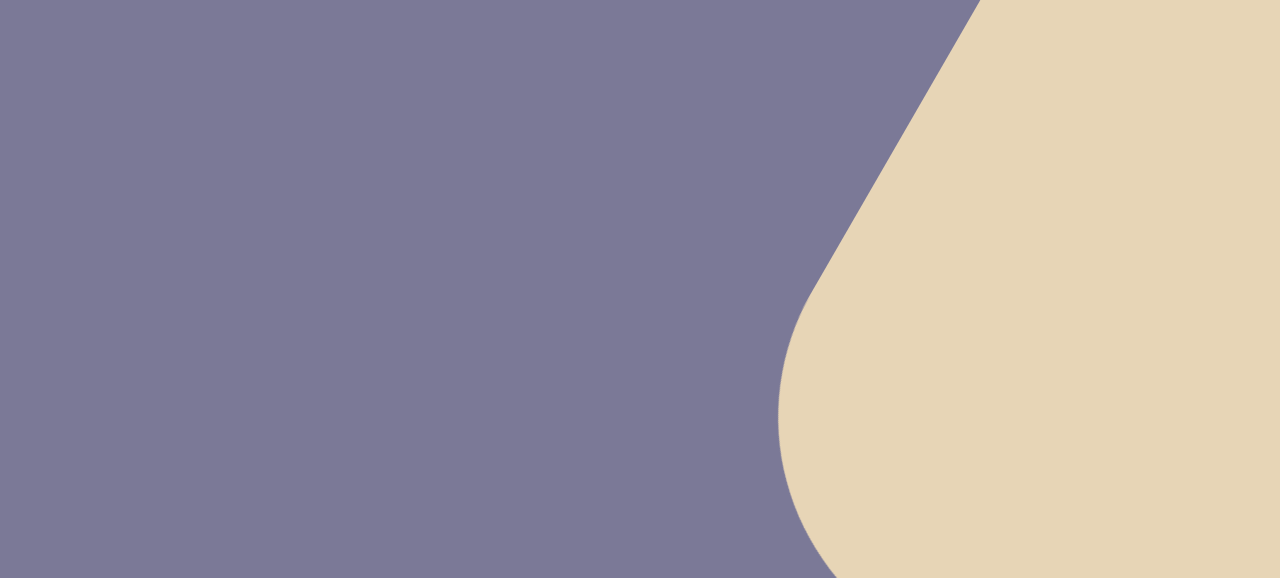
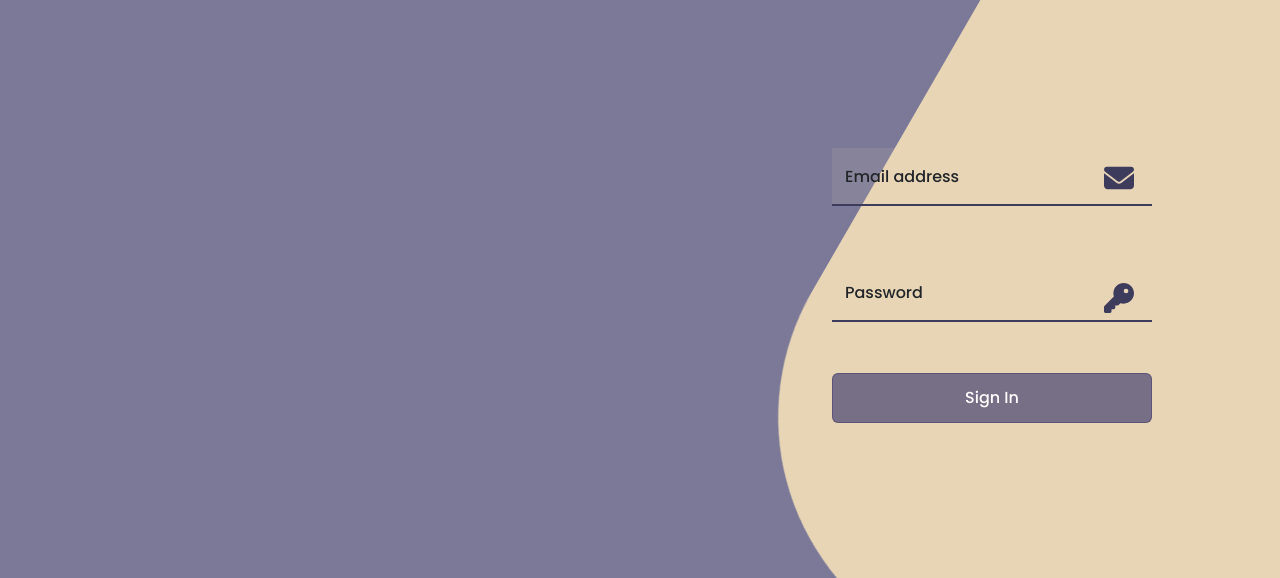
Before and after one commit to DasunNirmal/Green-Shadow-FrontEnd, a plain HTML site: page index.html in a window 1280 px wide. Both pictures are taken after a click on the element "Sign Up here". Shown: the part 222-800 px from the top of the page. Drawn offline with nearby package versions, Linux system fonts and the light colour scheme.

Commit message:
registratoin half done

```diff
--- a/index.html
+++ b/index.html
@@ -46,7 +46,25 @@
         </div>
     </section>
 
-    <section id="registration-section"><span id="sign-up-button-2">back</span></section>
+    <section id="registration-section"><span id="sign-up-button-2">back</span>
+        <div id="registration-form-wrapper">
+            <div id="email-logo-reg"><svg xmlns="http://www.w3.org/2000/svg" viewBox="0 0 512 512"><path fill="#3e3c5c" d="M48 64C21.5 64 0 85.5 0 112c0 15.1 7.1 29.3 19.2 38.4L236.8 313.6c11.4 8.5 27 8.5 38.4 0L492.8 150.4c12.1-9.1 19.2-23.3 19.2-38.4c0-26.5-21.5-48-48-48L48 64zM0 176L0 384c0 35.3 28.7 64 64 64l384 0c35.3 0 64-28.7 64-64l0-208L294.4 339.2c-22.8 17.1-54 17.1-76.8 0L0 176z"/></svg></div>
+            <div id="password-logo-reg"><svg xmlns="http://www.w3.org/2000/svg" viewBox="0 0 512 512"><path fill="#3e3c5c" d="M336 352c97.2 0 176-78.8 176-176S433.2 0 336 0S160 78.8 160 176c0 18.7 2.9 36.8 8.3 53.7L7 391c-4.5 4.5-7 10.6-7 17l0 80c0 13.3 10.7 24 24 24l80 0c13.3 0 24-10.7 24-24l0-40 40 0c13.3 0 24-10.7 24-24l0-40 40 0c6.4 0 12.5-2.5 17-7l33.3-33.3c16.9 5.4 35 8.3 53.7 8.3zM376 96a40 40 0 1 1 0 80 40 40 0 1 1 0-80z"/></svg></div>
+
+            <div class="form-floating mb-3" id="email-reg">
+                <input type="email" class="form-control" id="email-input-reg" placeholder="">
+                <label for="email-input-reg">Email address</label>
+            </div>
+
+            <div class="form-floating" id="password-reg">
+                <input type="password" class="form-control" id="password-input-reg" placeholder="Password">
+                <label for="password-input-reg">Password</label>
+            </div>
+            <div class="d-grid gap-2 col-6 mx-auto" id="login-button-div-reg">
+                <button id="login-button-reg" class="btn btn-primary" type="button">Sign In</button>
+            </div>
+        </div>
+    </section>
 
     <script type="module" src="assets/js/loginpage.js"></script>
     <script type="module" src="assets/js/registration-page.js"></script>
```
